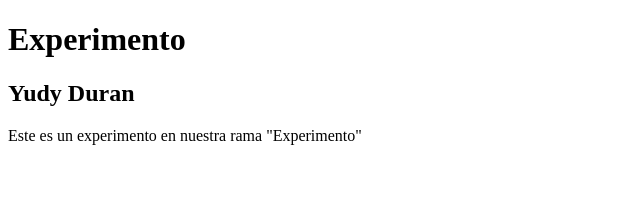
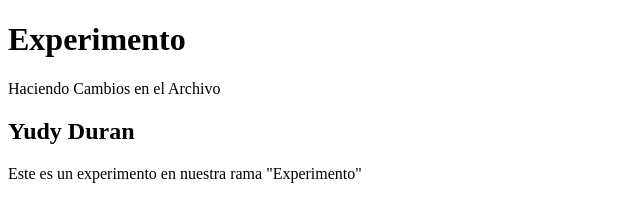
Before and after one commit to YudyDuran/Curso, a plain HTML site: page index.html in a window 1280 px wide. Shown: the whole page, without its empty margins (0-640 px from the left). Drawn offline with Linux system fonts and the light colour scheme.

Commit message:
Agragando parrafo al index

```diff
--- a/index.html
+++ b/index.html
@@ -8,6 +8,7 @@
 <body>
 	<header>
 		<h1>Experimento</h1>
+		<p>Haciendo Cambios en el Archivo</p>
 	</header>
 	<div class="container">
 		<h2>Yudy Duran</h2>
```
